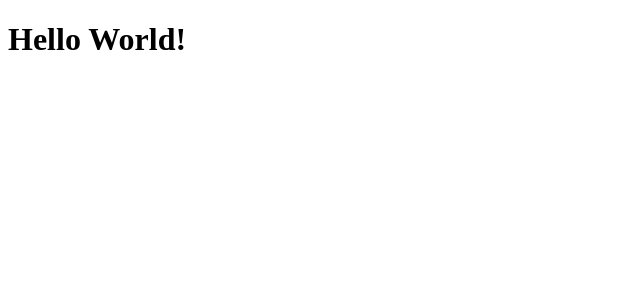
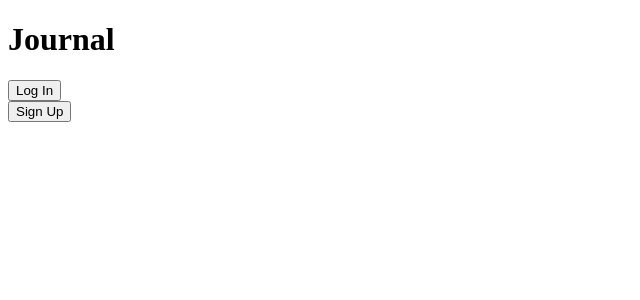
Before and after one commit to romwdev/journal, a React app: page / in a window 1280 px wide. Shown: the top 300 px of the page, without its empty margins (0-640 px from the left). Built offline with nearby package versions, Linux system fonts and the light colour scheme.

Commit message:
added input fields to login

```diff
--- a/package.json
+++ b/package.json
@@ -21,6 +21,7 @@
   },
   "homepage": "https://github.com/rvtaylor94/journal#readme",
   "dependencies": {
+    "axios": "^0.27.2",
     "express": "^4.18.1",
     "nodemon": "^2.0.19",
     "react": "^18.2.0",
--- a/src/components/App.jsx
+++ b/src/components/App.jsx
@@ -1,9 +1,21 @@
 import React from 'react';
+import Login from './Login.jsx';
+import axios from 'axios';
 
 const App = () => {
+
+  const getUser = (user) => {
+    axios.get('/users', user)
+      .then(() => {
+
+      })
+      .catch((err) => { console.error(err) })
+  }
+
   return (
     <div>
-      <h1>Hello World!</h1>
+      <h1 className='title'>Journal</h1>
+      <Login getUser={getUser} />
     </div>
   )
 }
--- /dev/null
+++ b/src/components/Login.jsx
@@ -0,0 +1,38 @@
+import React from "react";
+import { useState } from "react";
+
+const Login = ({ getUser }) => {
+  const [loginClicked, setLoginClicked] = useState(false);
+  const [loginUserName, setLoginUserName] = useState('');
+  const [loginPassword, setLoginPassword] = useState('');
+
+  const handleSubmit = () => {
+    let user = {
+      username: loginUserName,
+      password: loginPassword
+    };
+    getUser(user);
+
+  }
+
+  return (
+    <div>
+      <div className="login">
+        <button onClick={() => setLoginClicked(!loginClicked)}>Log In</button>
+        {loginClicked ?
+        <div>
+          <input value={loginUserName} placeholder="Username" onChange={(e) => setLoginUserName(e.target.value)} />
+          <input type="password" value={loginPassword} placeholder="Password" onChange={(e) => setLoginPassword(e.target.value)} />
+          <button onClick={() => handleSubmit()}>Submit</button>
+        </div>
+        : null}
+      </div>
+
+      <div className="signup">
+        <button>Sign Up</button>
+      </div>
+    </div>
+  );
+};
+
+export default Login;
--- a/webpack.config.js
+++ b/webpack.config.js
@@ -1,5 +1,4 @@
 const path = require('path');
-const HTMLWebpackPlugin = require('html-webpack-plugin');
 const HtmlWebpackPlugin = require('html-webpack-plugin');
 
 module.exports = {
```
Also changed, not shown: 2 other files (tests, documents, lock files or other folders).
